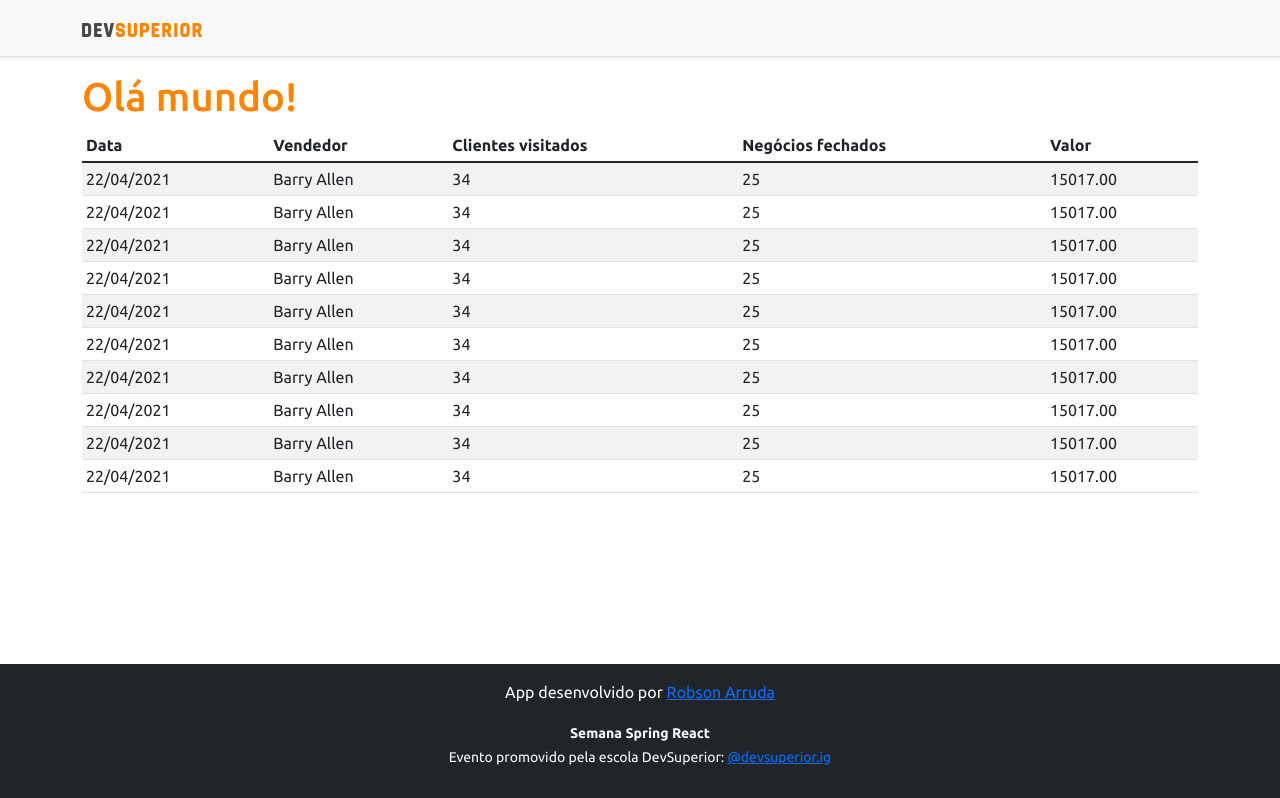
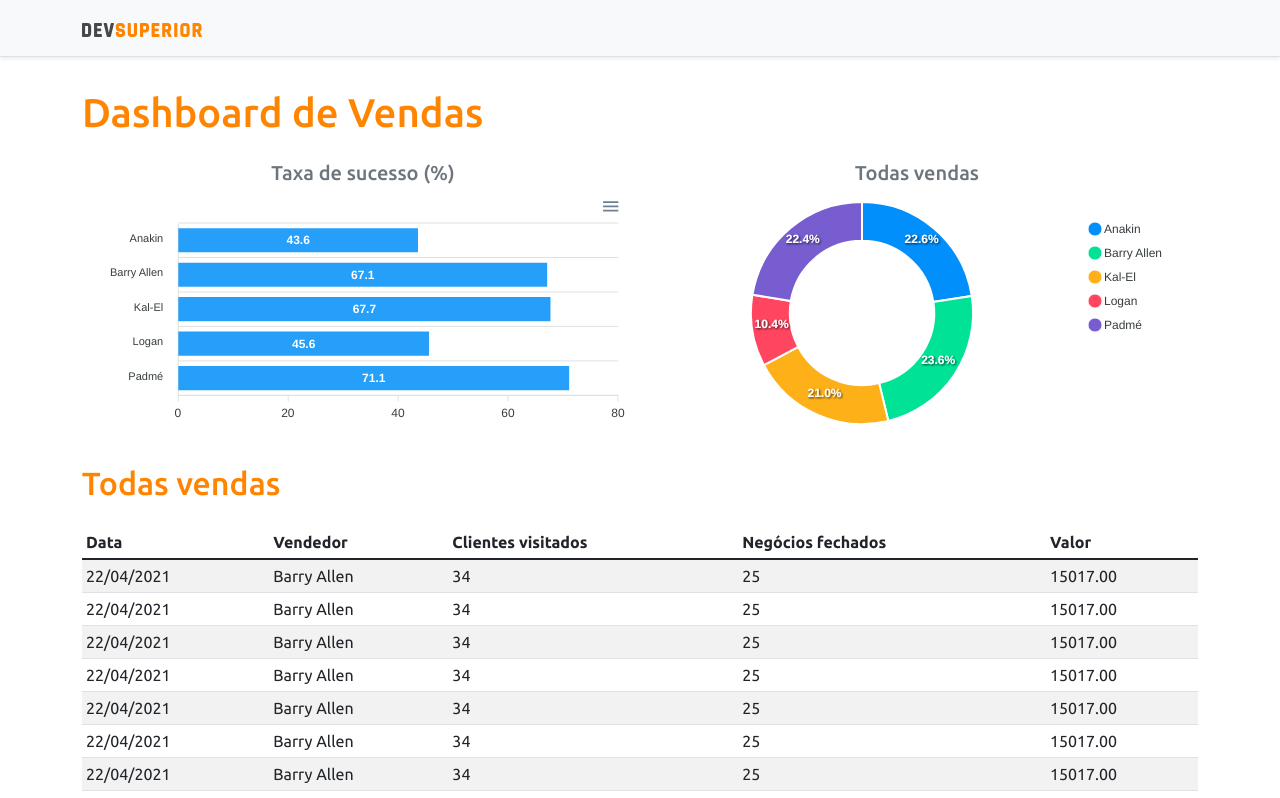
Before and after one commit to robsonshockwave/projeto-sds4, a React (Create React App) app in the folder frontend/: page / in a window 1280 px wide. Shown: the top 798 px of the page. Built offline with nearby package versions, Linux system fonts and the light colour scheme.

Commit message:
Static charts

```diff
--- a/frontend/package.json
+++ b/frontend/package.json
@@ -10,8 +10,10 @@
     "@types/node": "^12.0.0",
     "@types/react": "^17.0.0",
     "@types/react-dom": "^17.0.0",
+    "apexcharts": "^3.28.1",
     "bootstrap": "^5.1.0",
     "react": "^17.0.2",
+    "react-apexcharts": "^1.3.9",
     "react-dom": "^17.0.2",
     "react-scripts": "4.0.3",
     "typescript": "^4.1.2",
--- a/frontend/src/App.tsx
+++ b/frontend/src/App.tsx
@@ -1,3 +1,5 @@
+import DonutChart from "./components/DonutChart";
+import BarChart from "./components/BarChart";
 import DataTable from "./components/DataTable";
 import Footer from "./components/Footer";
 import NavBar from "./components/NavBar";
@@ -7,7 +9,23 @@
     <>
       <NavBar />
       <div className="container">
-        <h1 className="text-primary">Olá mundo!</h1>
+        <h1 className="text-primary py-3">Dashboard de Vendas</h1>
+
+        <div className="row px-3">
+          <div className="col-sm-6">
+            <h5 className="text-center text-secondary">Taxa de sucesso (%)</h5>
+            <BarChart />
+          </div>
+
+          <div className="col-sm-6">
+            <h5 className="text-center text-secondary">Todas vendas</h5>
+            <DonutChart />
+          </div>
+        </div>
+
+        <div className="py-3">
+          <h2 className="text-primary">Todas vendas</h2>
+        </div>
 
         <DataTable />
       </div>
--- /dev/null
+++ b/frontend/src/components/BarChart/index.tsx
@@ -0,0 +1,34 @@
+import Chart from 'react-apexcharts';
+
+const BarChart = () => {
+    const options = {
+        plotOptions: {
+            bar: {
+                horizontal: true,
+            }
+        },
+    };
+
+    const mockData = {
+        labels: {
+            categories: ['Anakin', 'Barry Allen', 'Kal-El', 'Logan', 'Padmé']
+        },
+        series: [
+            {
+                name: "% Sucesso",
+                data: [43.6, 67.1, 67.7, 45.6, 71.1]
+            }
+        ]
+    };
+
+    return (
+        <Chart
+            options={{...options, xaxis: mockData.labels}}
+            series={mockData.series}
+            type="bar"
+            height="240"
+        />
+    )
+}
+
+export default BarChart;
--- /dev/null
+++ b/frontend/src/components/DonutChart/index.tsx
@@ -0,0 +1,25 @@
+import Chart from 'react-apexcharts';
+
+const DonutChart = () => {
+    const mockData = {
+        series: [477138, 499928, 444867, 220426, 473088],
+        labels: ['Anakin', 'Barry Allen', 'Kal-El', 'Logan', 'Padmé']
+    }
+
+    const options = {
+        legend: {
+            show: true
+        }
+    }
+
+    return (
+        <Chart
+            options={{...options, labels: mockData.labels}}
+            series={mockData.series}
+            type="donut"
+            height="240"
+        />
+    )
+}
+
+export default DonutChart;
```
Also changed, not shown: 1 other file (tests, documents, lock files or other folders).
